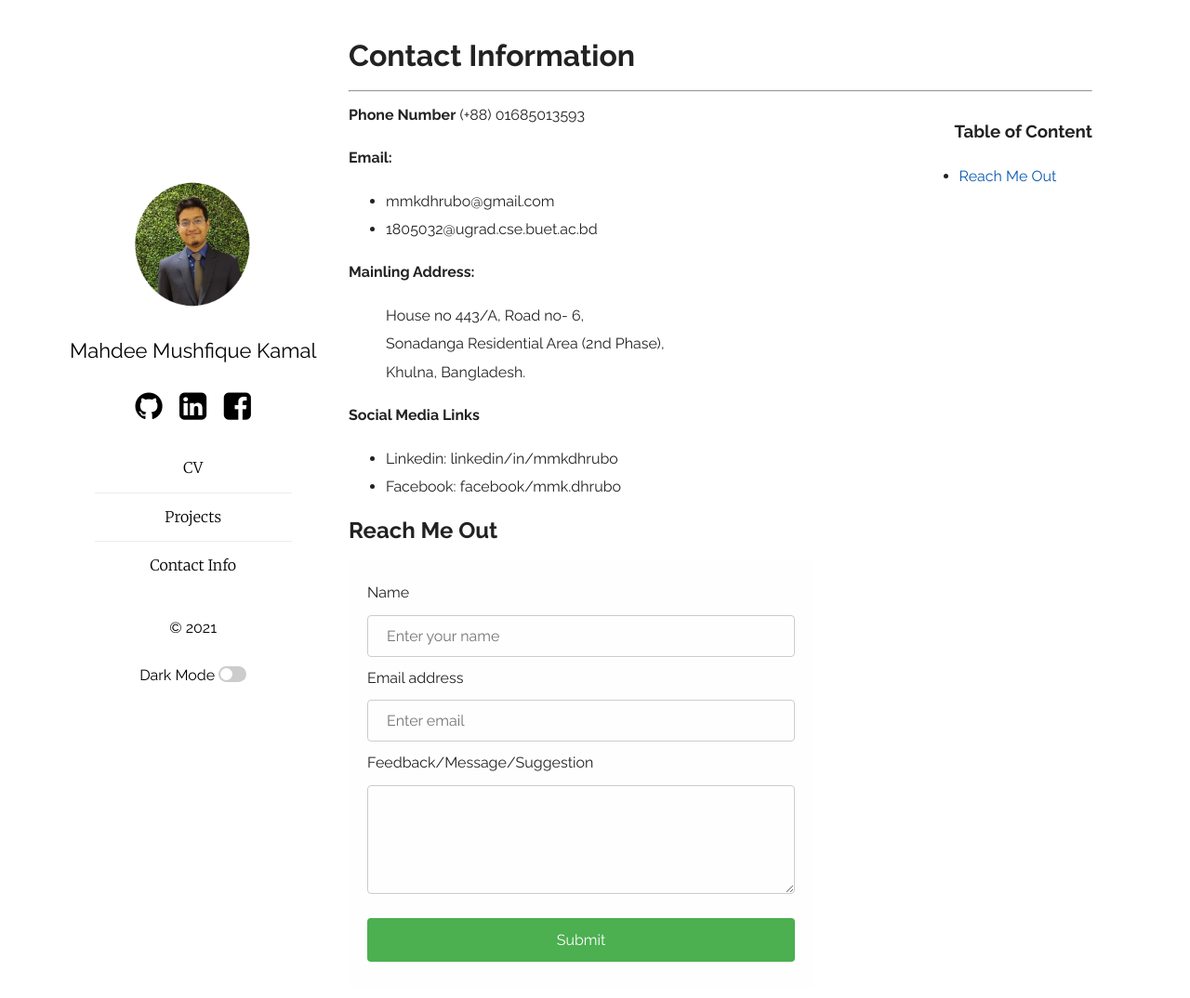
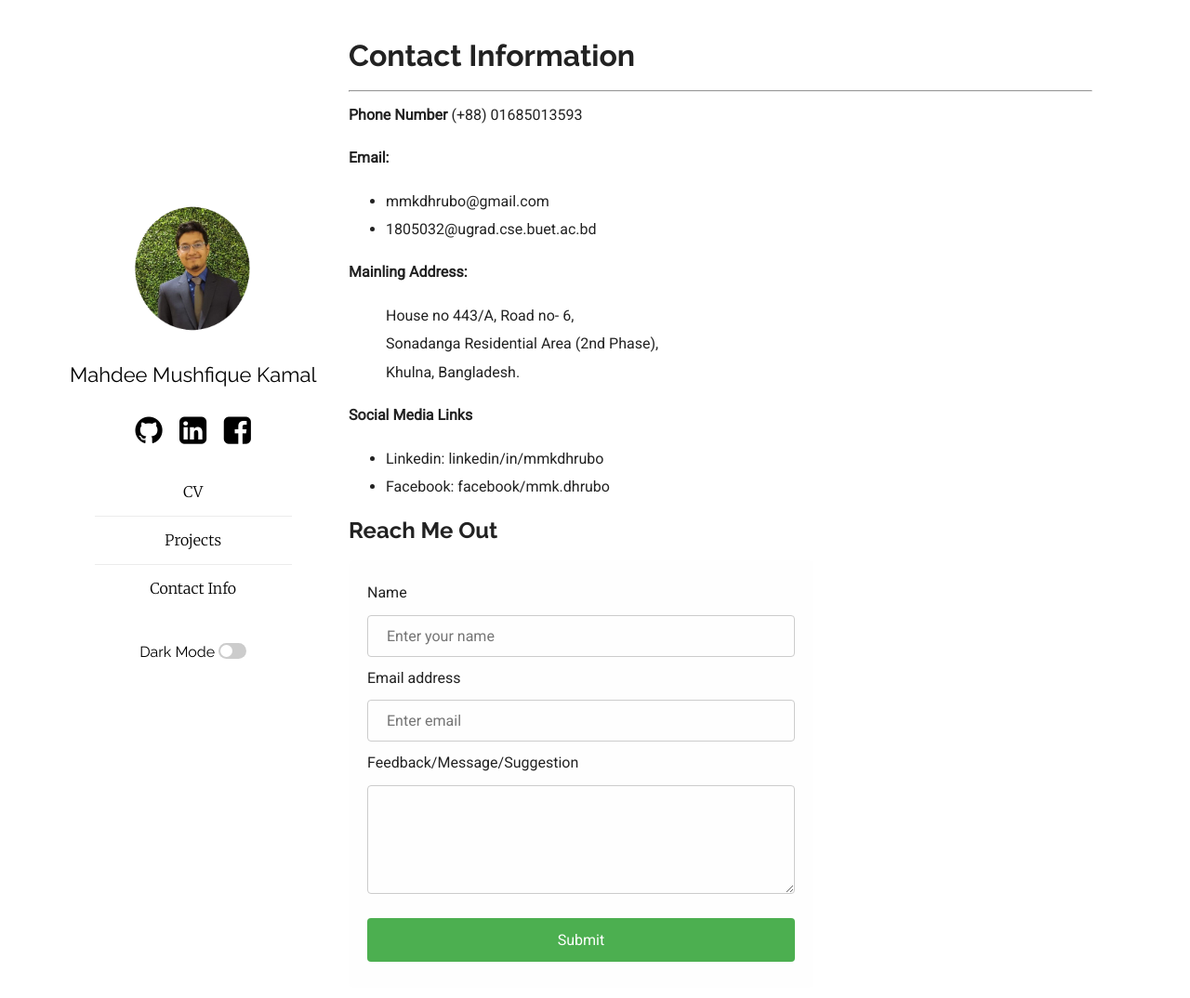
Before and after one commit to MahdeeMushfiqueKamal/MahdeeMushfiqueKamal.github.io, a Jekyll site: the page built from contact.md, in a window 1280 px wide and 1108 px high. Shown: the top 1074 px of the window at 93% size. Built offline with Jekyll 4.4.1, drawn with Linux system fonts in a browser that asks for light colours.

Commit message:
sticky top TOC, roboto font

```diff
--- a/_includes/head.html
+++ b/_includes/head.html
@@ -2,6 +2,7 @@
 <meta name="viewport" content="width=device-width, initial-scale=1.0">
 <meta http-equiv="X-UA-Compatible" content="ie=edge">
 <link href="https://fonts.googleapis.com/css?family=Merriweather:300|Raleway:400,700" rel="stylesheet">
+<link href='http://fonts.googleapis.com/css?family=Roboto' rel='stylesheet' type='text/css'>
 <link rel="stylesheet" href="{{ "/assets/css/style.css" | relative_url }}">
 <title>{{ page.title | default: site.title }}</title>
 <link rel="icon" type="image/png" href="{{ "/assets/title.ico" | relative_url }}"/>
--- a/_layouts/default.html
+++ b/_layouts/default.html
@@ -146,8 +146,8 @@
         </ul>
       </nav>
       {%- endif -%}
-      <p class="about-footer {{condensed_class}}">&copy;
-        {{ "now" | date: "%Y" }}</p>
+      <!-- p class="about-footer {{condensed_class}}">&copy;
+        {{ "now" | date: "%Y" }}</p -->
       {%- if site.plainwhite.dark_mode -%}
       <div class="about-footer {{condensed_class}}">
         <p>Dark Mode
--- a/_layouts/page.html
+++ b/_layouts/page.html
@@ -3,11 +3,13 @@
 ---
 <div class="post-container">
     <div class="post">
-        <h1>{{page.title}}</h1> <hr>
+        <h1 style="font-family: Raleway, sans-serif;">{{page.title}}</h1> <hr>
+        {% if page.notoc == false %}
         <div class = "table-of-content">
             <h3>Table of Content</h3>
             {% include toc.html html=content %}
         </div>
+        {% endif %}
         <div class= "left-content">
             {{ content }}
         </div>
--- a/_layouts/post.html
+++ b/_layouts/post.html
@@ -4,7 +4,7 @@
 {%- assign date_format = site.plainwhite.date_format | default: "%b %-d, %Y" -%}
 <div class="post-container">
   <a class="post-link" href="{{ page.url | relative_url }}">
-    <h2 class="post-title">{{ page.title | escape }}</h2>
+    <h1 class="post-title" style="font-family: Raleway, sans-serif;">{{ page.title | escape }}</h1>
   </a>
   <div class="post-meta">
     <div class="post-date"><i class="icon-calendar"></i>{{ page.date | date: date_format }}</div>
--- a/_sass/plain.scss
+++ b/_sass/plain.scss
@@ -264,7 +264,7 @@
   padding-left: 30px;
 }
 .post {
-  font-family: "Raleway", sans-serif;
+  font-family: "Roboto", sans-serif;
   font-weight: 300;
   color: #222;
   line-height: 1.9em;
@@ -313,7 +313,7 @@
   }
   th {
     background-color: #eee;
-    font-family: Raleway;
+    font-family: Roboto;
   }
 }
 
@@ -326,8 +326,10 @@
   list-style-type: none;
   @media screen and (min-width: 950px){
     float: right;
-    max-width: 180px;
+    max-width: 200px;
+    min-width: 120px;
     margin-bottom: 20px;
+    top: 0px;
     position: sticky;
     ul{
       padding-left: 5px;
```
